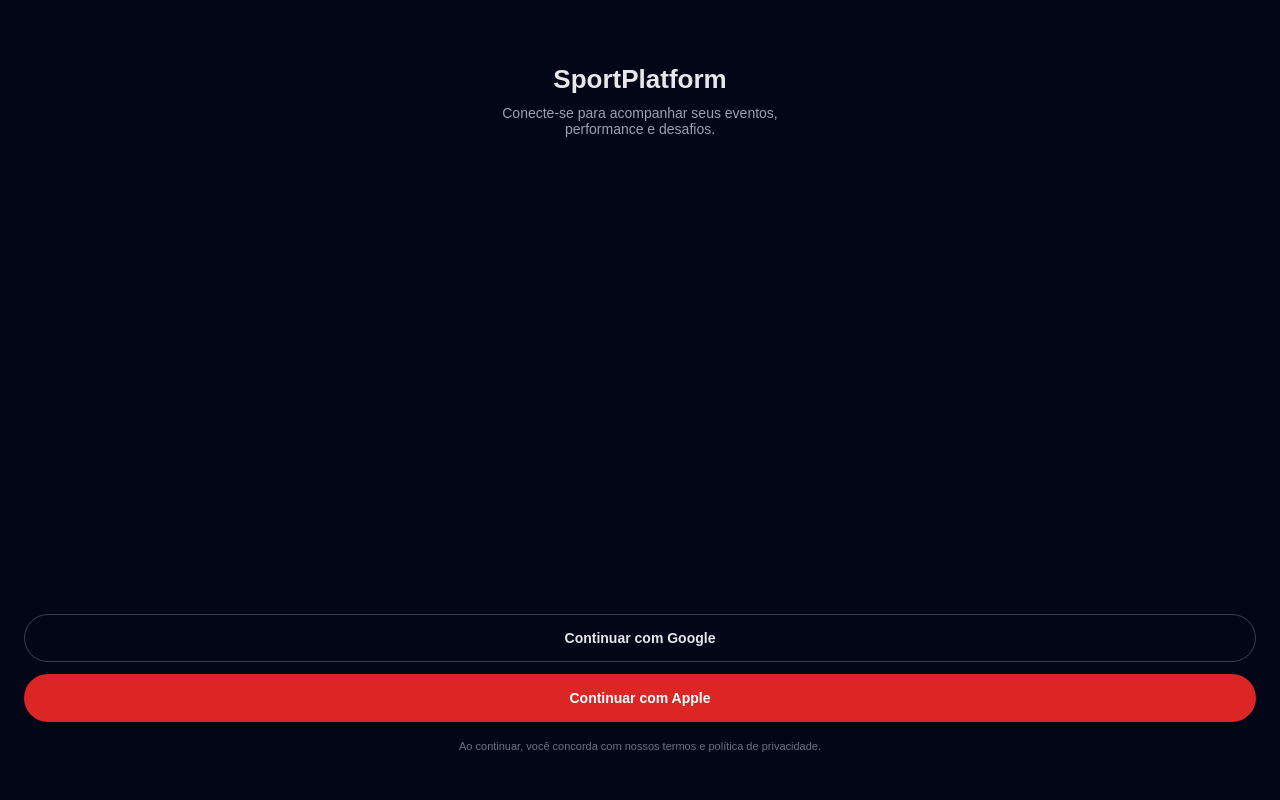
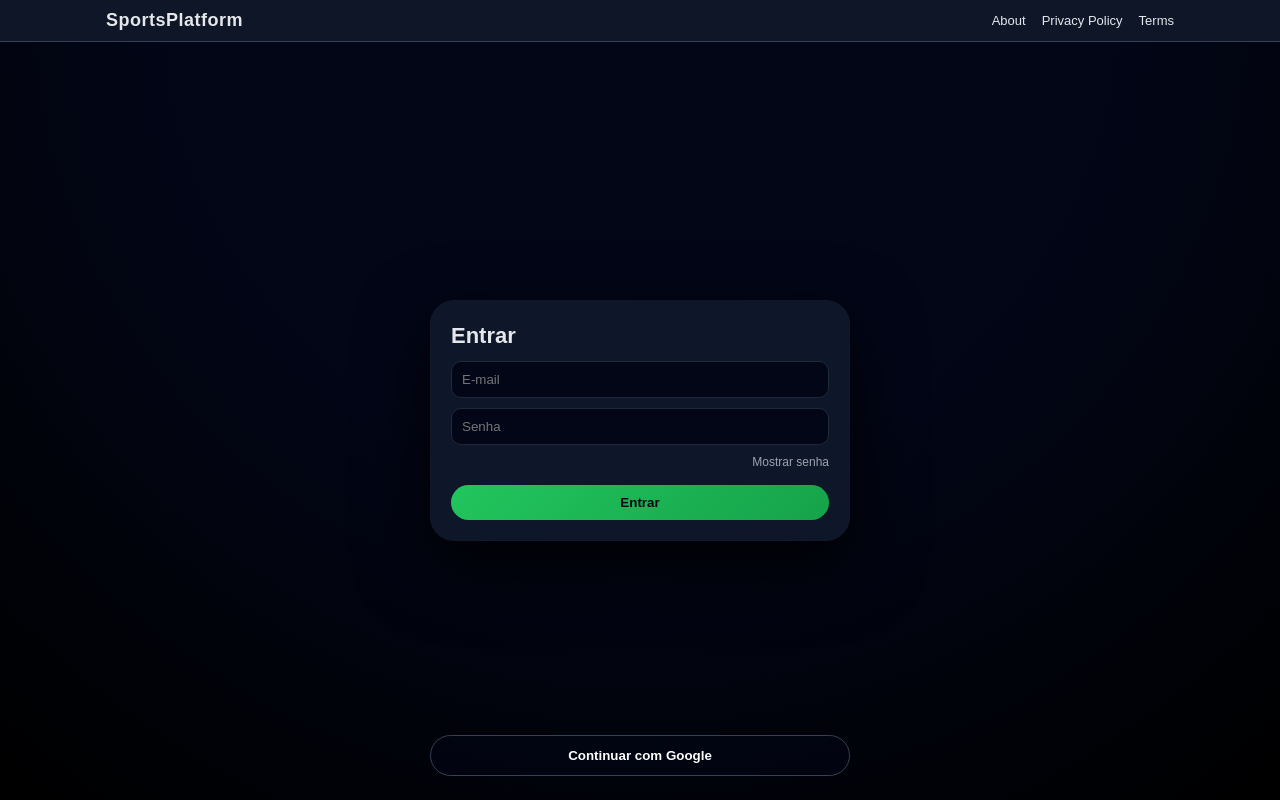
Before and after one commit to rafaelmorch/sportplatform, a Next.js app: page /login in a window 1280 px wide. Built offline with nearby package versions, Linux system fonts and the light colour scheme; no server answers.

Commit message:
Login: keep email/password and move Google button to bottom

```diff
--- a/app/login/page.tsx
+++ b/app/login/page.tsx
@@ -1,136 +1,251 @@
+// app/login/page.tsx
 "use client";
 
+import { useState, useEffect } from "react";
+import { useRouter } from "next/navigation";
 import { createClient } from "@supabase/supabase-js";
-import { useState } from "react";
+import LoginTopMenu from "@/components/LoginTopMenu";
 
 const supabaseUrl = process.env.NEXT_PUBLIC_SUPABASE_URL!;
 const supabaseAnonKey = process.env.NEXT_PUBLIC_SUPABASE_ANON_KEY!;
 const supabase = createClient(supabaseUrl, supabaseAnonKey);
 
 export default function LoginPage() {
-  const [loading, setLoading] = useState<"google" | "apple" | null>(null);
+  const router = useRouter();
 
-  const handleLogin = async (provider: "google" | "apple") => {
-    setLoading(provider);
+  const [email, setEmail] = useState("");
+  const [password, setPassword] = useState("");
+  const [showPassword, setShowPassword] = useState(false);
 
-    await supabase.auth.signInWithOAuth({
-      provider,
+  const [loadingEmail, setLoadingEmail] = useState(false);
+  const [loadingGoogle, setLoadingGoogle] = useState(false);
+  const [errorMsg, setErrorMsg] = useState<string | null>(null);
+
+  /* 🔥 REDIRECT DEFINITIVO APÓS LOGIN (EMAIL OU GOOGLE) */
+  useEffect(() => {
+    const {
+      data: { subscription },
+    } = supabase.auth.onAuthStateChange((event, session) => {
+      if (event === "SIGNED_IN" && session) {
+        router.replace("/events");
+      }
+    });
+
+    return () => {
+      subscription.unsubscribe();
+    };
+  }, [router]);
+
+  async function handleLogin(e: React.FormEvent) {
+    e.preventDefault();
+    setErrorMsg(null);
+    setLoadingEmail(true);
+
+    try {
+      const { error } = await supabase.auth.signInWithPassword({
+        email,
+        password,
+      });
+
+      if (error) {
+        if (error.message.toLowerCase().includes("email not confirmed")) {
+          setErrorMsg(
+            "Seu e-mail ainda não foi confirmado. Verifique sua caixa de entrada."
+          );
+        } else {
+          setErrorMsg("E-mail ou senha inválidos.");
+        }
+      }
+    } catch {
+      setErrorMsg("Erro inesperado ao fazer login.");
+    } finally {
+      setLoadingEmail(false);
+    }
+  }
+
+  async function handleGoogle() {
+    setErrorMsg(null);
+    setLoadingGoogle(true);
+
+    try {
+      const { error } = await supabase.auth.signInWithOAuth({
+        provider: "google",
         options: {
-        redirectTo: "https://sportsplatform.app/events",
+          // deixa o Supabase voltar para /login e o onAuthStateChange manda para /events
+          redirectTo: `${window.location.origin}/login`,
         },
       });
 
-    setLoading(null);
-  };
+      if (error) {
+        setErrorMsg("Erro ao iniciar login com Google.");
+        setLoadingGoogle(false);
+      }
+    } catch {
+      setErrorMsg("Erro inesperado no login com Google.");
+      setLoadingGoogle(false);
+    }
+  }
+
+  const anyLoading = loadingEmail || loadingGoogle;
 
   return (
+    <>
+      <LoginTopMenu />
+
       <main
         style={{
           minHeight: "100vh",
-        background: "#020617",
+          background:
+            "radial-gradient(circle at top, #020617 0, #020617 45%, #000000 100%)",
           color: "#e5e7eb",
+          padding: "120px 16px 24px", // espaço por causa do menu fixo
           display: "flex",
           flexDirection: "column",
-        justifyContent: "space-between",
-        padding: "24px",
         }}
       >
-      {/* Conteúdo superior */}
+        {/* Área central (card) */}
         <div
           style={{
-          marginTop: 40,
-          textAlign: "center",
-        }}
-      >
-        <h1
-          style={{
-            fontSize: 26,
-            fontWeight: 800,
-            marginBottom: 10,
-          }}
-        >
-          SportPlatform
-        </h1>
-
-        <p
-          style={{
-            fontSize: 14,
-            color: "#9ca3af",
-            maxWidth: 320,
-            margin: "0 auto",
-          }}
-        >
-          Conecte-se para acompanhar seus eventos, performance e desafios.
-        </p>
-      </div>
-
-      {/* Botões fixos embaixo */}
-      <div
-        style={{
-          display: "flex",
-          flexDirection: "column",
-          gap: 12,
-          marginBottom: 24,
-        }}
-      >
-        {/* Google */}
-        <button
-          onClick={() => handleLogin("google")}
-          disabled={loading !== null}
-          style={{
-            height: 48,
-            borderRadius: 999,
-            border: "1px solid #374151",
-            background: "#020617",
-            color: "#e5e7eb",
-            fontSize: 14,
-            fontWeight: 600,
-            cursor: "pointer",
-            display: "flex",
-            alignItems: "center",
-            justifyContent: "center",
-            gap: 10,
-          }}
-        >
-          {loading === "google"
-            ? "Conectando..."
-            : "Continuar com Google"}
-        </button>
-
-        {/* Apple */}
-        <button
-          onClick={() => handleLogin("apple")}
-          disabled={loading !== null}
-          style={{
-            height: 48,
-            borderRadius: 999,
-            border: "none",
-            background: "#dc2626", // vermelho
-            color: "#ffffff",
-            fontSize: 14,
-            fontWeight: 600,
-            cursor: "pointer",
+            flex: 1,
             display: "flex",
             alignItems: "center",
             justifyContent: "center",
           }}
         >
-          {loading === "apple"
-            ? "Conectando..."
-            : "Continuar com Apple"}
+          <div
+            style={{
+              width: "100%",
+              maxWidth: "420px",
+              borderRadius: "24px",
+              border: "1px solid #111827",
+              background:
+                "linear-gradient(145deg, rgba(15,23,42,0.96), rgba(15,23,42,0.94))",
+              boxShadow: "0 24px 70px rgba(0,0,0,0.85)",
+              padding: "22px 20px 20px",
+            }}
+          >
+            <h1
+              style={{
+                fontSize: "22px",
+                fontWeight: 700,
+                marginBottom: "12px",
+              }}
+            >
+              Entrar
+            </h1>
+
+            {errorMsg && (
+              <div
+                style={{
+                  marginBottom: "12px",
+                  padding: "8px",
+                  borderRadius: "8px",
+                  background: "rgba(220,38,38,0.25)",
+                  fontSize: "13px",
+                }}
+              >
+                {errorMsg}
+              </div>
+            )}
+
+            <form
+              onSubmit={handleLogin}
+              style={{ display: "flex", flexDirection: "column", gap: "10px" }}
+            >
+              <input
+                type="email"
+                placeholder="E-mail"
+                value={email}
+                onChange={(e) => setEmail(e.target.value)}
+                required
+                style={{
+                  padding: "10px",
+                  borderRadius: "10px",
+                  border: "1px solid #1f2937",
+                  background: "#020617",
+                  color: "#fff",
+                }}
+              />
+
+              <input
+                type={showPassword ? "text" : "password"}
+                placeholder="Senha"
+                value={password}
+                onChange={(e) => setPassword(e.target.value)}
+                required
+                style={{
+                  padding: "10px",
+                  borderRadius: "10px",
+                  border: "1px solid #1f2937",
+                  background: "#020617",
+                  color: "#fff",
+                }}
+              />
+
+              <button
+                type="button"
+                onClick={() => setShowPassword((p) => !p)}
+                style={{
+                  background: "none",
+                  border: "none",
+                  color: "#9ca3af",
+                  fontSize: "12px",
+                  textAlign: "right",
+                  cursor: "pointer",
+                }}
+              >
+                {showPassword ? "Esconder senha" : "Mostrar senha"}
               </button>
 
-        <p
+              <button
+                type="submit"
+                disabled={anyLoading}
                 style={{
-            fontSize: 11,
-            color: "#6b7280",
-            textAlign: "center",
-            marginTop: 6,
+                  marginTop: "6px",
+                  padding: "10px",
+                  borderRadius: "999px",
+                  border: "none",
+                  background: "linear-gradient(135deg,#22c55e,#16a34a)",
+                  color: "#020617",
+                  fontWeight: 600,
+                  cursor: anyLoading ? "not-allowed" : "pointer",
+                  opacity: anyLoading ? 0.8 : 1,
                 }}
               >
-          Ao continuar, você concorda com nossos termos e política de privacidade.
-        </p>
+                {loadingEmail ? "Entrando..." : "Entrar"}
+              </button>
+            </form>
+          </div>
+        </div>
+
+        {/* Rodapé: Google fixo embaixo */}
+        <div
+          style={{
+            width: "100%",
+            maxWidth: "420px",
+            margin: "0 auto",
+            paddingTop: "14px",
+          }}
+        >
+          <button
+            onClick={handleGoogle}
+            disabled={anyLoading}
+            style={{
+              width: "100%",
+              padding: "12px",
+              borderRadius: "999px",
+              border: "1px solid #374151",
+              background: "rgba(2,6,23,0.55)",
+              color: "#fff",
+              cursor: anyLoading ? "not-allowed" : "pointer",
+              opacity: anyLoading ? 0.8 : 1,
+              fontWeight: 600,
+            }}
+          >
+            {loadingGoogle ? "Conectando..." : "Continuar com Google"}
+          </button>
         </div>
       </main>
+    </>
   );
 }
```
Lines whose indentation alone changed are shown as unchanged.
